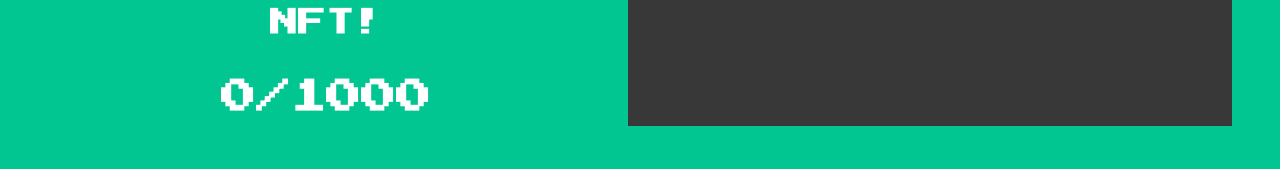
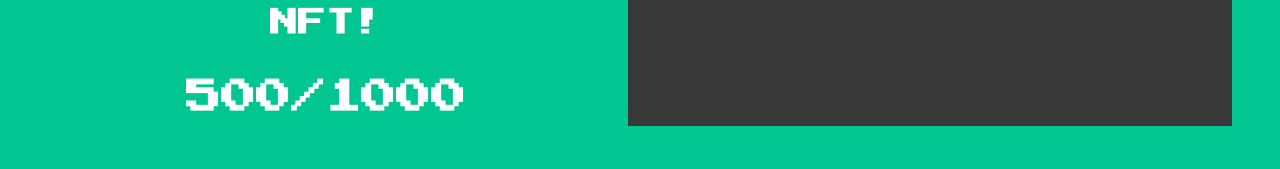
Before and after one commit to iotabots/mint-platform, a React (Create React App) app: page / in a window 1280 px wide. Shown: the part 490-659 px from the top of the page. Built offline with nearby package versions, Linux system fonts and the light colour scheme.

Commit message:
add sc address for second drop

```diff
--- a/src/App.js
+++ b/src/App.js
@@ -82,7 +82,7 @@ function App() {
       .mint(blockchain.account, _amount)
       .send({
         gasLimit: "285000",
-        to: "0x6c2D60145cDD0396bd03298693495bf98fcdD93E",
+        to: "0x1c801c3100Df533B605Be8832ae21ACbAe0a7992",
         from: blockchain.account,
         // value: blockchain.web3.utils.toWei((100 * _amount).toString(), "ether"),
         value: blockchain.web3.utils.toWei("0", "ether"),
@@ -130,7 +130,7 @@ function App() {
             <s.TextTitle
               style={{ textAlign: "center", fontSize: 35, fontWeight: "bold" }}
             >
-              {data.totalSupply}/1000
+              {parseInt(data.totalSupply) + 500}/1000
             </s.TextTitle>
           </s.Container>
           <s.SpacerMedium />
@@ -140,7 +140,7 @@ function App() {
             ai={"center"}
             style={{ backgroundColor: "#383838", padding: 24 }}
           >
-            {Number(data.totalSupply) === 1000 ? (
+            {Number(data.totalSupply) === 500 ? (
               <>
                 <s.TextTitle style={{ textAlign: "center" }}>
                   Sorry - the sale has ended.
--- a/src/redux/blockchain/blockchainActions.js
+++ b/src/redux/blockchain/blockchainActions.js
@@ -51,7 +51,7 @@ export const connect = () => {
         if (networkId === "1074") {
           const SmartContractObj = new Web3EthContract(
             SmartContract,
-            "0x6c2D60145cDD0396bd03298693495bf98fcdD93E"
+            "0x1c801c3100Df533B605Be8832ae21ACbAe0a7992"
           );
           dispatch(
             connectSuccess({
```
